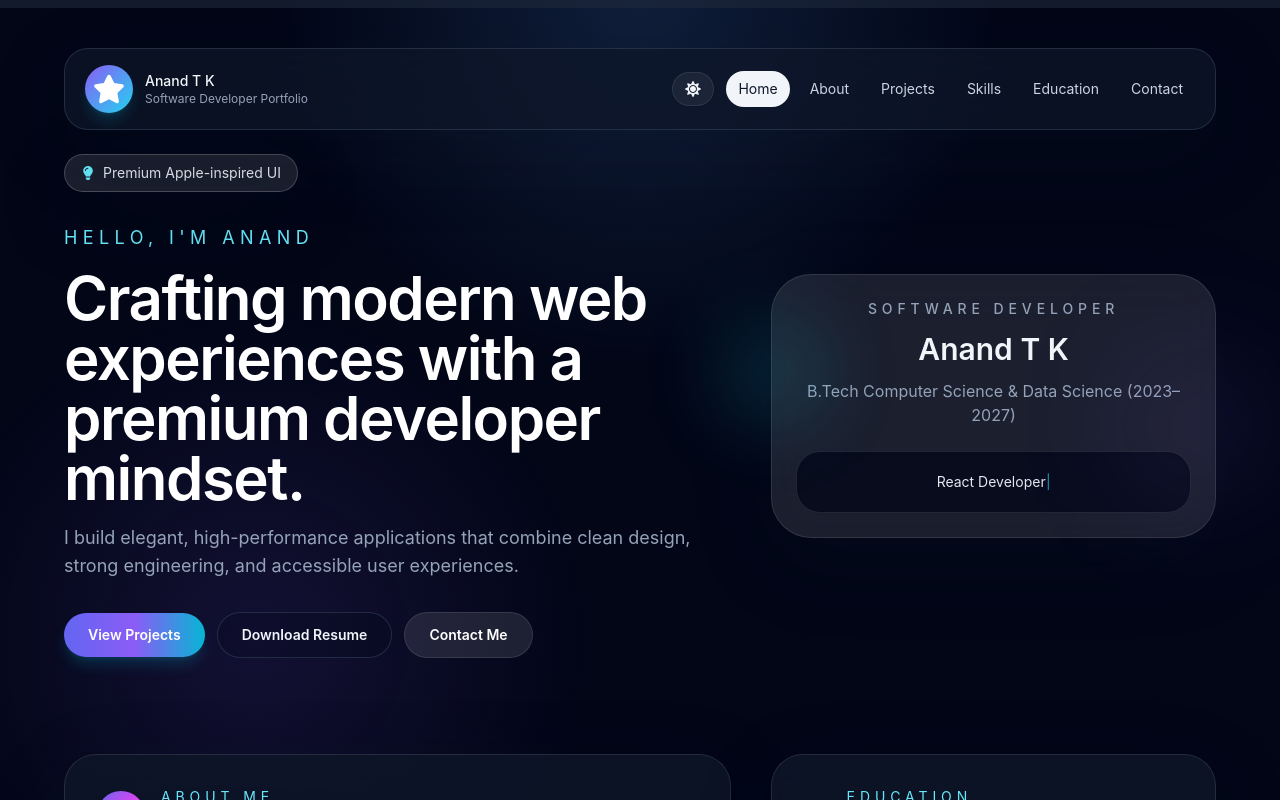
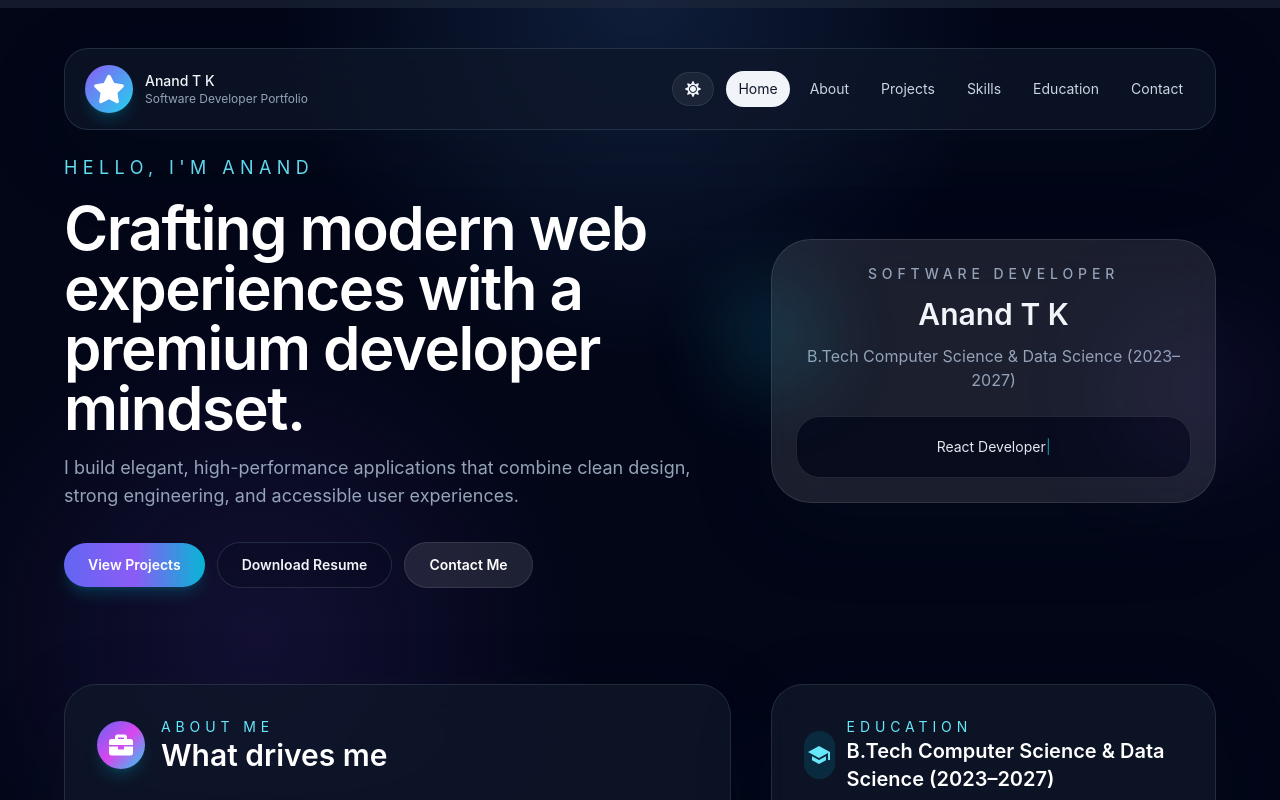
Before and after one commit to anand01-glitch/portfolio, a React (Vite) app: page / in a window 1280 px wide. Shown: the top 800 px of the page. Built offline with nearby package versions, Linux system fonts and the light colour scheme.

Commit message:
changes done

```diff
--- a/src/App.jsx
+++ b/src/App.jsx
@@ -247,10 +247,6 @@ function App() {
         <main className="mx-auto mt-10 max-w-7xl space-y-24">
           <section id="home" className="grid gap-10 lg:grid-cols-[1.2fr_0.8fr] xl:items-center">
             <motion.div initial={{ opacity: 0, y: 36 }} animate={{ opacity: 1, y: 0 }} transition={{ duration: 0.8 }} className="space-y-8">
-              <div className="inline-flex items-center gap-2 rounded-full border border-slate-200 dark:border-white/20 bg-slate-200/40 dark:bg-white/10 px-4 py-2 text-sm text-slate-800 dark:text-slate-200 shadow-glass backdrop-blur-xl">
-                <FaLightbulb className="text-cyan-300" />
-                Premium Apple-inspired UI
-              </div>
               <div className="space-y-4">
                 <p className="text-lg uppercase tracking-[0.3em] text-cyan-300">Hello, I&apos;m Anand</p>
                 <h1 className="text-5xl font-semibold leading-tight tracking-tight md:text-6xl text-slate-900 dark:text-white">Crafting modern web experiences with a premium developer mindset.</h1>
```
Also changed, not shown: 5 other files (tests, documents, lock files or other folders).
